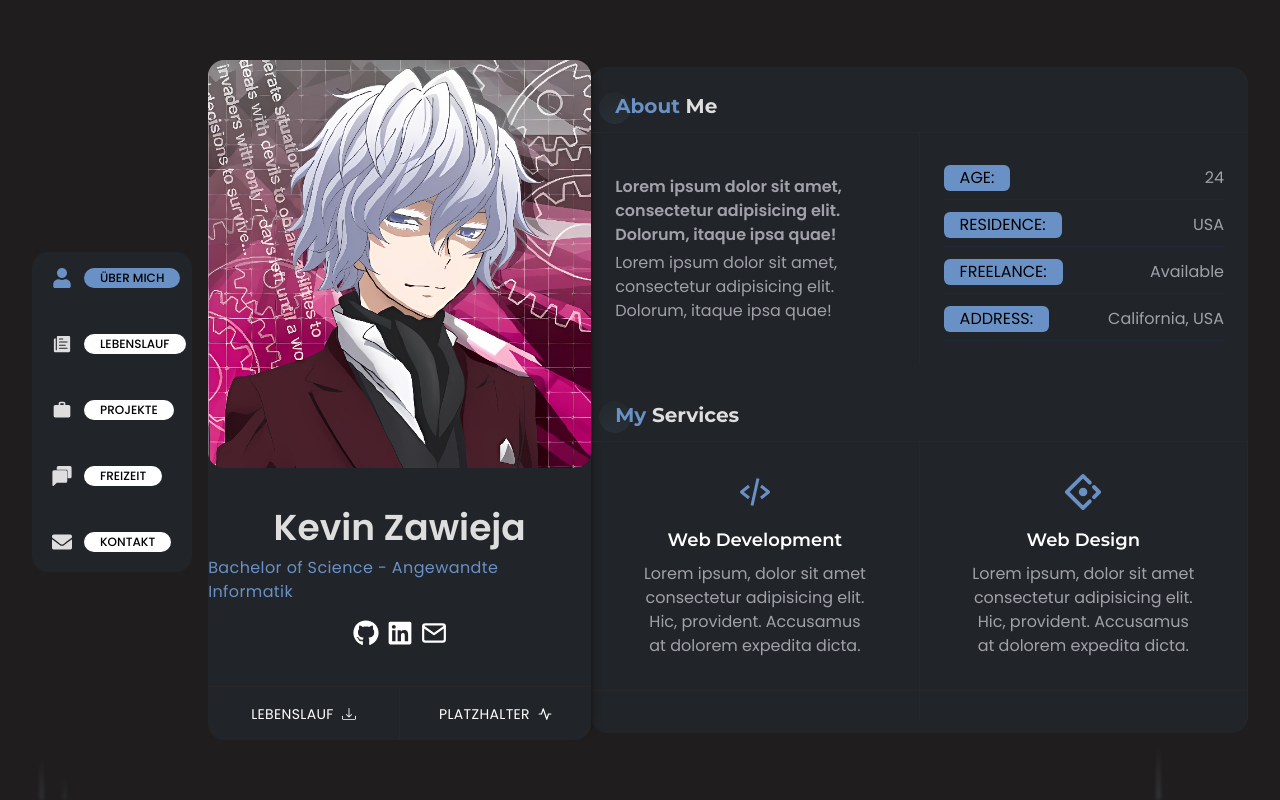
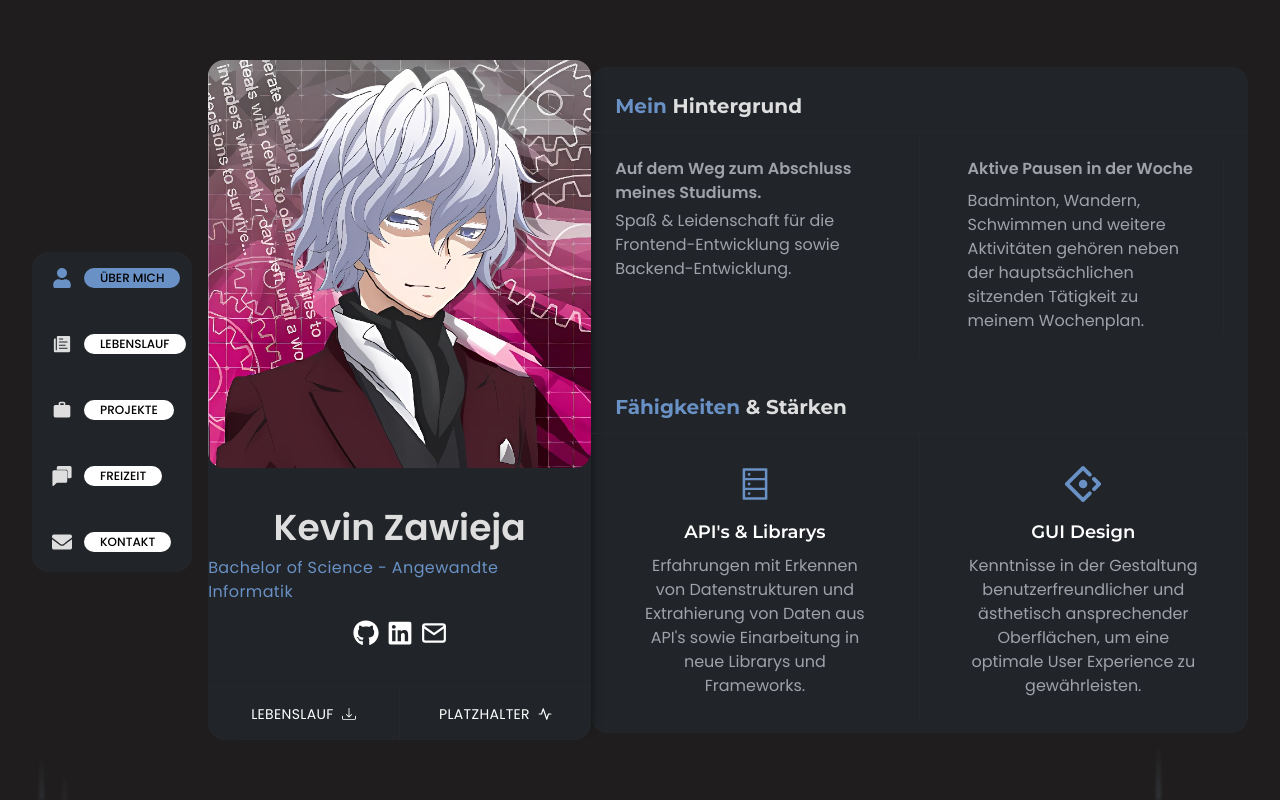
Before and after one commit to KevinZawieja/portfolio_project, a React (Create React App) app: page / in a window 1280 px wide. Built offline with nearby package versions, Linux system fonts and the light colour scheme.

Commit message:
- Über Mich Inhalt

```diff
--- a/src/components/about/About.js
+++ b/src/components/about/About.js
@@ -7,11 +7,11 @@ import MyServices from "./MyServices";
 const About = () => {
   return (
     <section id="about" className="w-full">
-      <Title title="About" subTitle="Me" />
+      <Title title="Mein" subTitle="Hintergrund" />
       <AboutMe />
-      <Title title="My" subTitle="Services" />
+      <Title title="Fähigkeiten" subTitle="& Stärken" />
       <MyServices />
-      <Title title="Fun" subTitle="Fact" />
+      <Title title="Sonstige" subTitle="Erfahrungen" />
       <FunFact />
     </section>
   );
--- a/src/components/about/AboutMe.js
+++ b/src/components/about/AboutMe.js
@@ -1,38 +1,27 @@
 import React from "react";
+import Title from "../home/Title";
 
 const AboutMe = () => {
   return (
     <div className="flex flex-col md:flex-row pb-6">
-      <div className="w-full md:w-1/2 text-zinc-400 px-6 border-r-[1px] border-r-zinc-800 flex items-center">
+      <div className="w-full md:w-1/2 text-zinc-400 px-6 border-r-[1px] border-r-zinc-800 flex ">
         <div className="py-6">
           <h2 className="font-semibold mb-1">
-            Lorem ipsum dolor sit amet, consectetur adipisicing elit. Dolorum,
-            itaque ipsa quae!
+            Auf dem Weg zum Abschluss meines Studiums.
           </h2>
           <p className="text-base leading-6 ">
-            Lorem ipsum dolor sit amet, consectetur adipisicing elit. Dolorum,
-            itaque ipsa quae!
+            Spaß & Leidenschaft für die Frontend-Entwicklung sowie
+            Backend-Entwicklung.
           </p>
         </div>
       </div>
       <div className="w-full md:w-1/2 p-6">
-        <ul className="flex flex-col gap-1">
-          <li className="aboutRightLi">
-            <span className="aboutRightLiSpan">Age:</span>
-            24
-          </li>
-          <li className="aboutRightLi">
-            <span className="aboutRightLiSpan">Residence:</span>
-            USA
-          </li>
-          <li className="aboutRightLi">
-            <span className="aboutRightLiSpan">Freelance:</span>
-            Available
-          </li>
-          <li className="aboutRightLi">
-            <span className="aboutRightLiSpan">Address:</span>
-            California, USA
-          </li>
+        <ul className="flex flex-col gap-1 text-zinc-400 px-6 border-r-[1px] border-r-zinc-800">
+          <h2 className="font-semibold mb-1">Aktive Pausen in der Woche</h2>
+          <p className="text-base leading-6 ">
+            Badminton, Wandern, Schwimmen und weitere Aktivitäten gehören neben
+            der hauptsächlichen sitzenden Tätigkeit zu meinem Wochenplan.
+          </p>
         </ul>
       </div>
     </div>
--- a/src/components/about/FunFact.js
+++ b/src/components/about/FunFact.js
@@ -1,17 +1,24 @@
 import React from "react";
-import { BsTrophyFill } from "react-icons/bs";
-import { SiAntdesign } from "react-icons/si";
-import { BiCodeAlt } from "react-icons/bi";
-import { IoLogoYoutube } from "react-icons/io";
+import { FaBrain, FaChrome } from "react-icons/fa";
+import { MdCalendarToday, MdDesignServices } from "react-icons/md";
 import FunFactCard from "./FunFactCard";
 
 const FunFact = () => {
   return (
     <div className="px-0 grid grid-cols-2 md:grid-cols-4 pb-10">
-      <FunFactCard icon={<BsTrophyFill />} des="10 Awards Won" />
-      <FunFactCard icon={<SiAntdesign />} des="20 Finished Projects" />
-      <FunFactCard icon={<BiCodeAlt />} des="100 hours of coding" />
-      <FunFactCard icon={<IoLogoYoutube />} des="1.5k Subscription" />
+      <FunFactCard
+        icon={<FaBrain />}
+        des="Vier Gewinnt KI Simulated Annealing.."
+      />
+      <FunFactCard
+        icon={<MdCalendarToday />}
+        des="Weekly-Planner Android Studios"
+      />
+      <FunFactCard icon={<FaChrome />} des="Web-Browser Python" />
+      <FunFactCard
+        icon={<MdDesignServices />}
+        des="Tools für Wireframes, Logoerstellung, Dokumentation.."
+      />
     </div>
   );
 };
--- a/src/components/about/MyServices.js
+++ b/src/components/about/MyServices.js
@@ -1,6 +1,6 @@
 import React from "react";
 import { FaAppStoreIos } from "react-icons/fa";
-import { AiTwotoneAppstore } from "react-icons/ai";
+import { AiOutlineDatabase } from "react-icons/ai";
 import { SiAntdesign } from "react-icons/si";
 import { BiCodeAlt } from "react-icons/bi";
 import ServicesCard from "./ServicesCard";
@@ -9,24 +9,24 @@ const MyServices = () => {
   return (
     <div className="grid grid-cols-1 md:grid-cols-2">
       <ServicesCard
-        icons={<BiCodeAlt />}
-        title="Web Development"
-        subTitle="Lorem ipsum, dolor sit amet consectetur adipisicing elit. Hic, provident. Accusamus at dolorem expedita dicta."
+        icons={<AiOutlineDatabase />}
+        title="API's & Librarys"
+        subTitle="Erfahrungen mit Erkennen von Datenstrukturen und Extrahierung von Daten aus API's sowie Einarbeitung in neue Librarys und Frameworks."
       />
       <ServicesCard
         icons={<SiAntdesign />}
-        title="Web Design"
-        subTitle="Lorem ipsum, dolor sit amet consectetur adipisicing elit. Hic, provident. Accusamus at dolorem expedita dicta."
+        title="GUI Design"
+        subTitle="Kenntnisse in der Gestaltung benutzerfreundlicher und ästhetisch ansprechender Oberflächen, um eine optimale User Experience zu gewährleisten."
       />
       <ServicesCard
-        icons={<AiTwotoneAppstore />}
-        title="Mobile Application"
-        subTitle="Lorem ipsum, dolor sit amet consectetur adipisicing elit. Hic, provident. Accusamus at dolorem expedita dicta."
+        icons={<BiCodeAlt />}
+        title="Web Development & Datenbanken"
+        subTitle="Erfahrung in der Entwicklung von modernen Webanwendungen mit Java und React, einschließlich der Integration und Verwaltung von Datenbanken (SQL und NoSQL)."
       />
       <ServicesCard
         icons={<FaAppStoreIos />}
-        title="SEO"
-        subTitle="Lorem ipsum, dolor sit amet consectetur adipisicing elit. Hic, provident. Accusamus at dolorem expedita dicta."
+        title="Projektmanagement-Tools"
+        subTitle="Erfahrung in der Anwendung von Jira und Azure DevOps zur Unterstützung agiler Methoden wie Scrum & Kanban und die damit verbundene eigenverantwortliche Organisation und Verwaltung von Projekten."
       />
     </div>
   );
--- a/src/components/home/Title.js
+++ b/src/components/home/Title.js
@@ -4,7 +4,6 @@ const Title = ({ title, subTitle }) => {
   return (
     <h1 className="font-titleFont font-bold text-xl capitalize text-textColor relative z-10 px-6 py-3 border-b-[1px] border-b-zinc-800 group">
       <span className="text-designColor">{title}</span> {subTitle}
-      <span className="w-8 h-8 bg-gradient-to-t from-designColor to-gray-600 inline-block rounded-full absolute left-2 top-3 opacity-10 -z-10 translate-x-0 group-hover:translate-x-24 transition-transform duration-500"></span>
     </h1>
   );
 };
```
Also changed, not shown: src/components/home/sidenav/Sidenav.js (+4 -4 lines), 20 other files (tests, documents, lock files or other folders).
